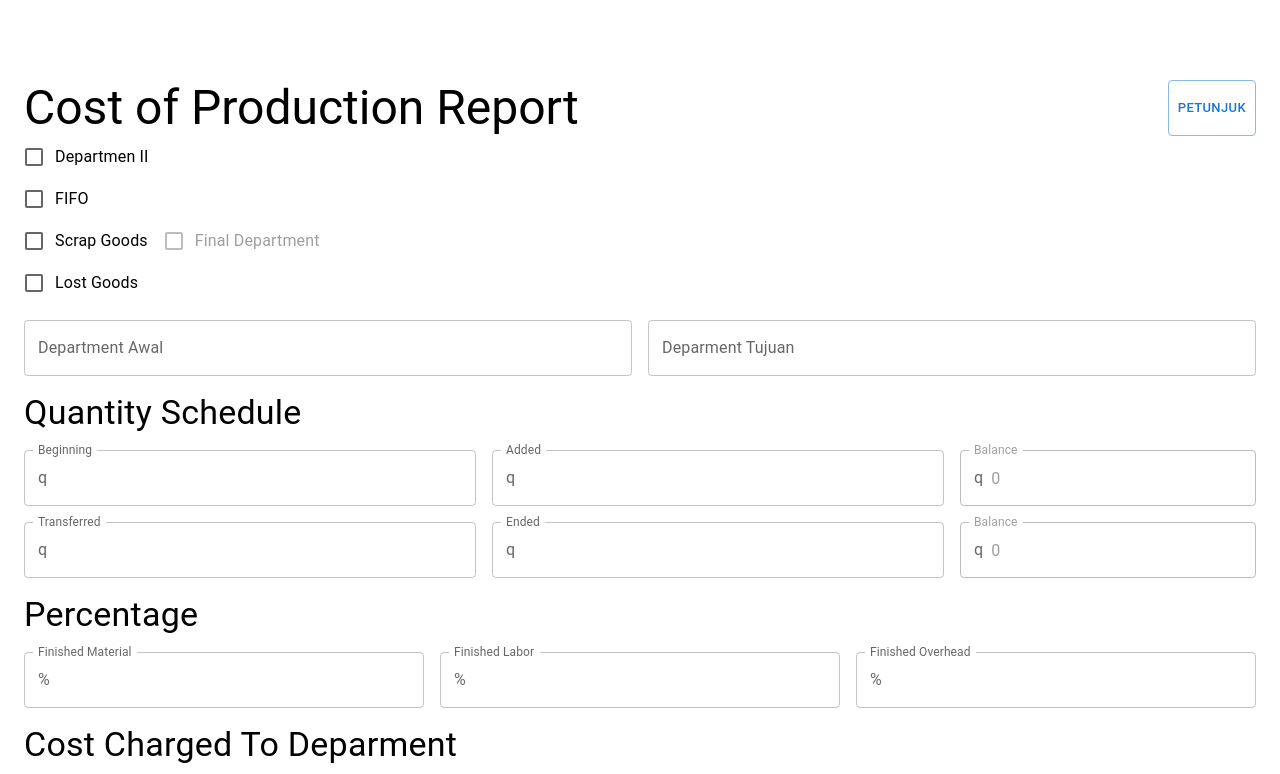
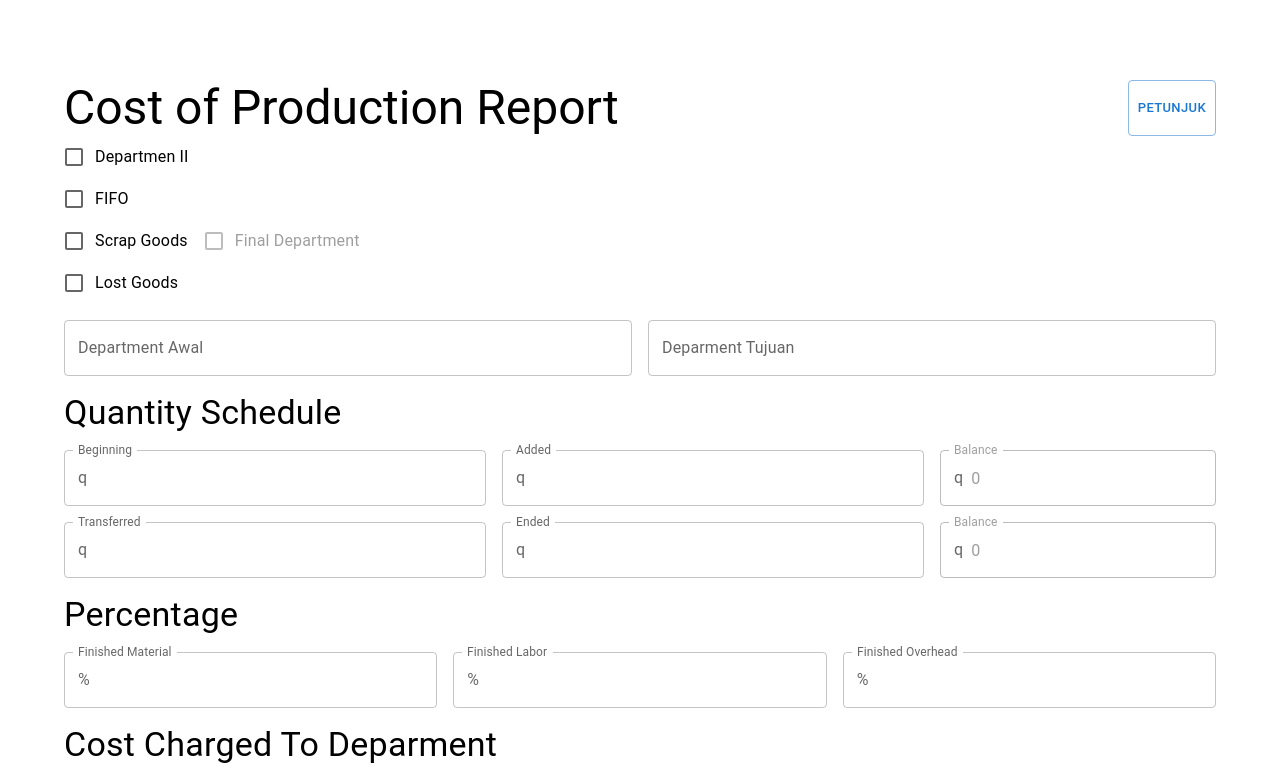
Before and after one commit to aldofebriii/akbi-automation, a React (Create React App) app: page / in a window 1280 px wide. Shown: the top 774 px of the page. Built offline with nearby package versions, Linux system fonts and the light colour scheme.

Commit message:
Update App.tsx

```diff
--- a/src/App.tsx
+++ b/src/App.tsx
@@ -2,7 +2,7 @@ import ProsesAvg from './menu/ProsesAvg';
 import { Container } from '@mui/material';
 
 function App() {
-    return <Container maxWidth='xl'>
+    return <Container maxWidth='lg'>
         <ProsesAvg />
     </Container>
 }
```
